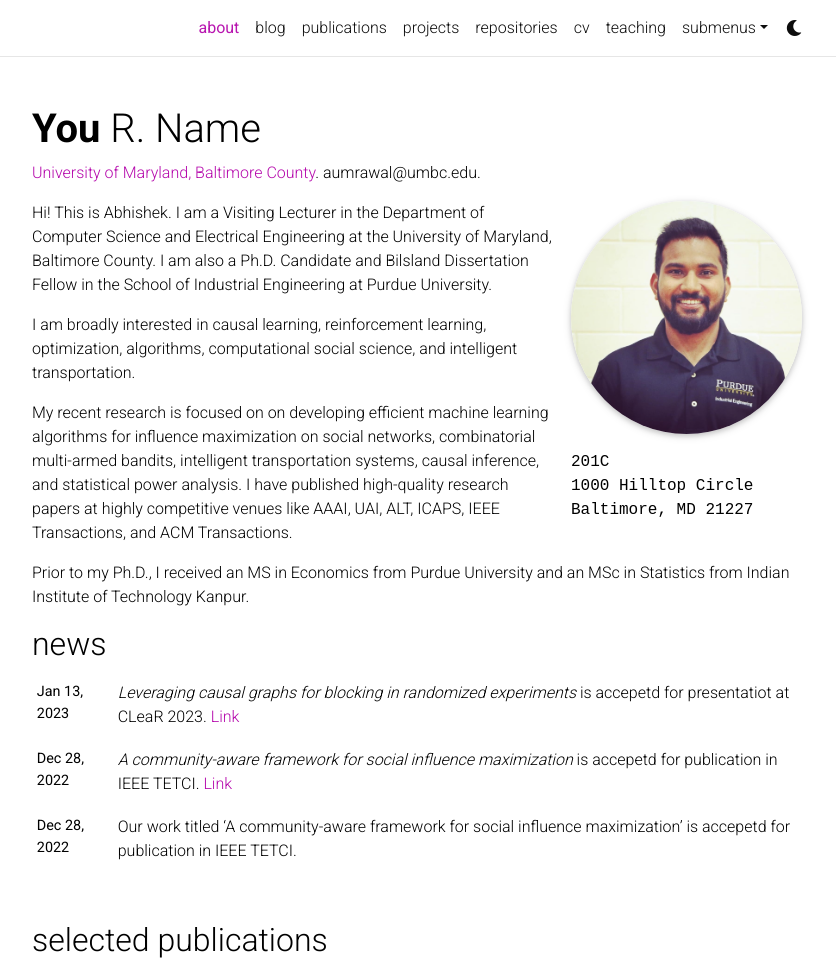
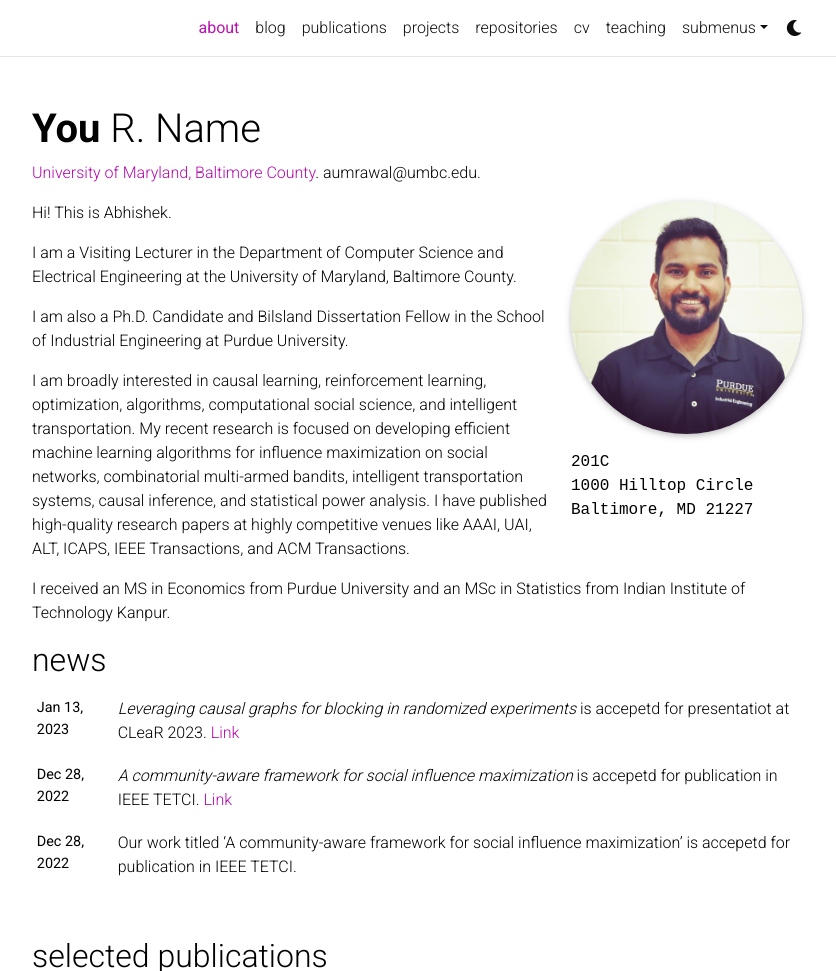
Before and after one commit to abhishekumrawal/old-website, a Jekyll site: the page built from _pages/about.md, in a window 1280 px wide and 1277 px high, cut to the strip 0-971 px from the top of the window. Shown: the whole strip, without its empty margins (223-1059 px from the left). Built offline with Jekyll 4.4.1, drawn with Linux system fonts in a browser that asks for light colours; full-size pictures stand in for the smaller copies a plugin makes; comment, search, counter and statistics services are not loaded; a style sheet for code colours, icons or effects is not loaded.

Commit message:
Update about.md

```diff
--- a/_pages/about.md
+++ b/_pages/about.md
@@ -19,13 +19,15 @@
 social: true  # includes social icons at the bottom of the page
 ---
 
-Hi! This is Abhishek. I am a Visiting Lecturer in the Department of Computer Science and Electrical Engineering at the University of Maryland, Baltimore County. I am also a Ph.D. Candidate and Bilsland Dissertation Fellow in the School of Industrial Engineering at Purdue University.
+Hi! This is Abhishek.
 
-I am broadly interested in causal learning, reinforcement learning, optimization, algorithms, computational social science, and intelligent transportation.
+I am a Visiting Lecturer in the Department of Computer Science and Electrical Engineering at the University of Maryland, Baltimore County.
 
-My recent research is focused on on developing efficient machine learning algorithms for influence maximization on social networks, combinatorial multi-armed bandits, intelligent transportation systems, causal inference, and statistical power analysis. I have published high-quality research papers at highly competitive venues like AAAI, UAI, ALT, ICAPS, IEEE Transactions, and ACM Transactions.
+I am also a Ph.D. Candidate and Bilsland Dissertation Fellow in the School of Industrial Engineering at Purdue University.
 
-Prior to my Ph.D., I received an MS in Economics from Purdue University and an MSc in Statistics from Indian Institute of Technology Kanpur.
+I am broadly interested in causal learning, reinforcement learning, optimization, algorithms, computational social science, and intelligent transportation. My recent research is focused on developing efficient machine learning algorithms for influence maximization on social networks, combinatorial multi-armed bandits, intelligent transportation systems, causal inference, and statistical power analysis. I have published high-quality research papers at highly competitive venues like AAAI, UAI, ALT, ICAPS, IEEE Transactions, and ACM Transactions.
+
+I received an MS in Economics from Purdue University and an MSc in Statistics from Indian Institute of Technology Kanpur.
 
 [//]: <> Write your biography here. Tell the world about yourself. Link to your favorite [subreddit](http://reddit.com). You can put a picture in, too. The code is already in, just name your picture `prof_pic.jpg` and put it in the `img/` folder.
 
```
